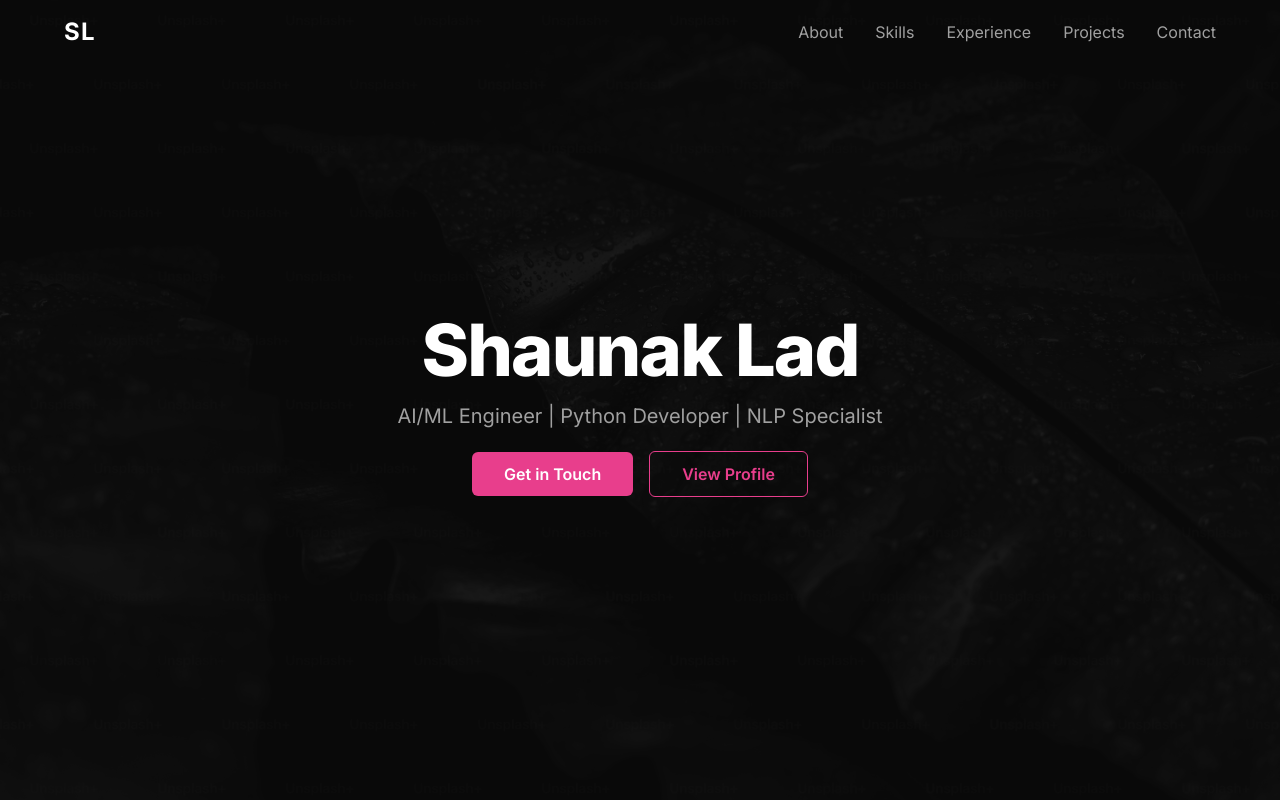
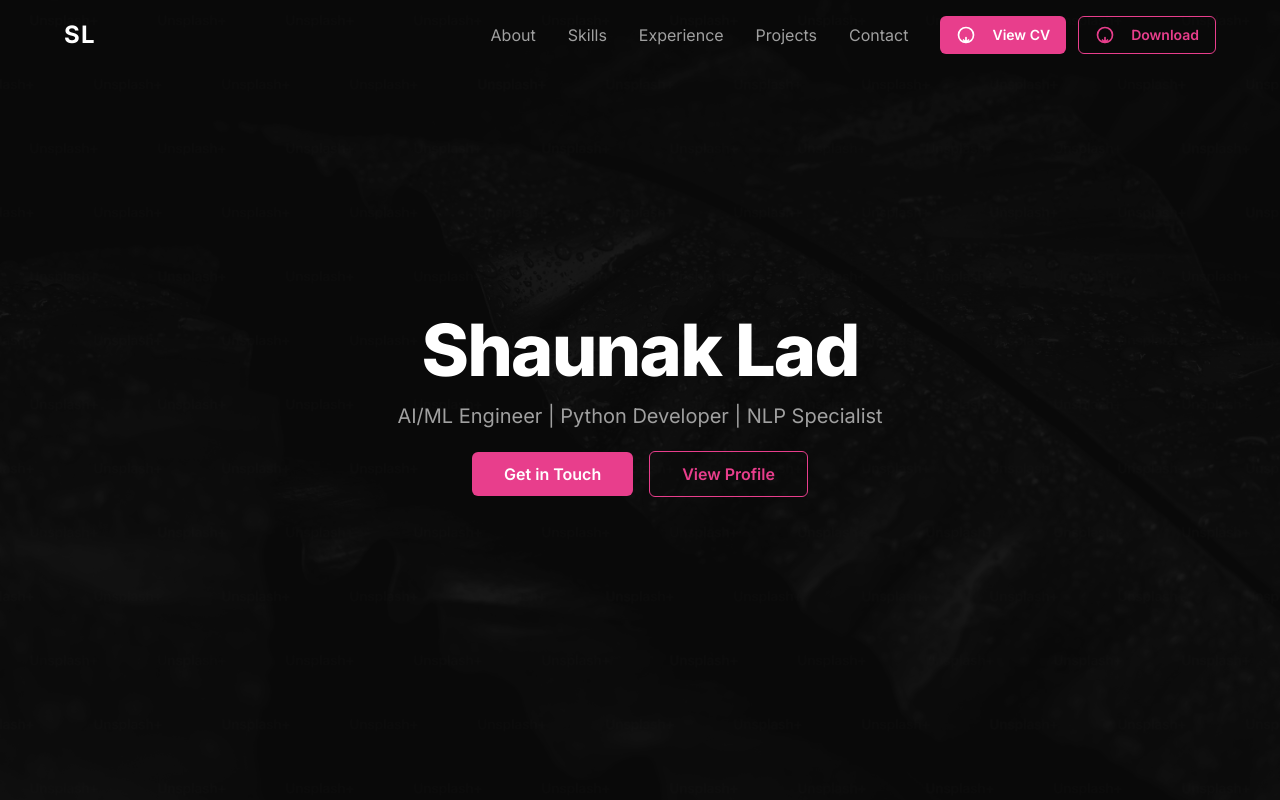
Before and after one commit to MADSKULL21/PORTFOLIO, a React (Vite) app: page / in a window 1280 px wide. Shown: the top 800 px of the page. Built offline with nearby package versions, Linux system fonts and the light colour scheme.

Commit message:
Add CV download and view options in header

```diff
--- a/components/Header.tsx
+++ b/components/Header.tsx
@@ -8,6 +8,12 @@ const navLinks = [
   { href: '#projects', label: 'Projects' },
   { href: '#contact', label: 'Contact' },
 ];
+
+const DownloadIcon = () => (
+  <svg xmlns="http://www.w3.org/2000/svg" className="h-5 w-5 inline-block mr-2" fill="none" viewBox="0 0 24 24" stroke="currentColor">
+    <path strokeLinecap="round" strokeLinejoin="round" strokeWidth={2} d="M12 15v6m0 0l-3-3m3 3l3-3M3 12a9 9 0 1118 0 9 9 0 01-18 0z" />
+  </svg>
+);
 
 const Header: React.FC = () => {
   const [isScrolled, setIsScrolled] = useState(false);
@@ -28,12 +34,31 @@ const Header: React.FC = () => {
         <a href="#" className="text-2xl font-bold tracking-wider text-white">
           SL
         </a>
-        <nav className="hidden md:flex space-x-8">
+        <nav className="hidden md:flex space-x-8 items-center">
           {navLinks.map((link) => (
             <a key={link.href} href={link.href} className="text-brand-light-gray hover:text-brand-pink transition-colors duration-300">
               {link.label}
             </a>
           ))}
+          <div className="flex gap-3 ml-4">
+            <a
+              href="/Shaunak_ML_RESUME.pdf"
+              target="_blank"
+              rel="noopener noreferrer"
+              className="flex items-center gap-2 px-4 py-2 bg-brand-pink text-white rounded-md hover:bg-opacity-80 transition duration-300 text-sm font-semibold"
+            >
+              <DownloadIcon />
+              View CV
+            </a>
+            <a
+              href="/Shaunak_ML_RESUME.pdf"
+              download="Shaunak_ML_RESUME.pdf"
+              className="flex items-center gap-2 px-4 py-2 border border-brand-pink text-brand-pink rounded-md hover:bg-brand-pink hover:text-white transition duration-300 text-sm font-semibold"
+            >
+              <DownloadIcon />
+              Download
+            </a>
+          </div>
         </nav>
       </div>
     </header>
```
Also changed, not shown: 2 other files (tests, documents, lock files or other folders).
